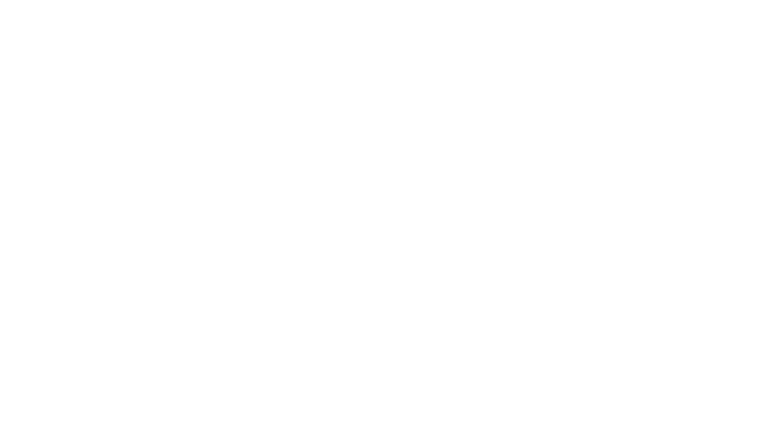
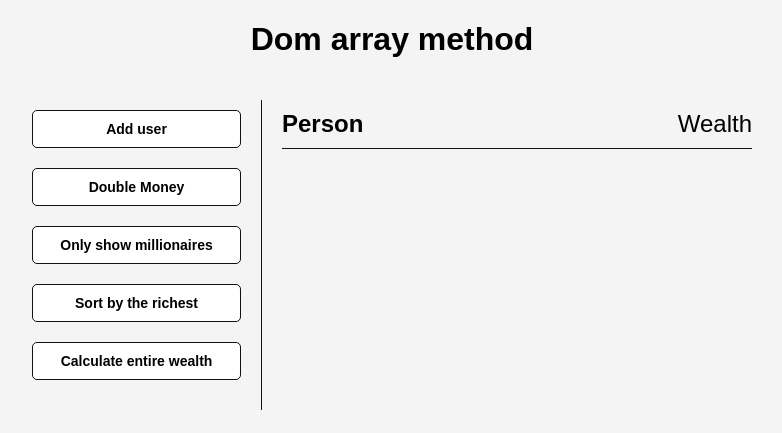
Before and after one commit to Dmckinney821/dom_stuff, a plain HTML site: page index.html in a window 1280 px wide. Shown: the whole page, without its empty margins (248-1030 px from the left). Drawn offline with Linux system fonts and the light colour scheme.

Commit message:
rich people things

```diff
--- a/index.html
+++ b/index.html
@@ -4,8 +4,22 @@
     <meta charset="UTF-8">
     <meta name="viewport" content="width=device-width, initial-scale=1.0">
     <title>Dom stuff</title>
+    <link rel="stylesheet" href="style.css">
 </head>
 <body>
-
+    <h1>Dom array method</h1>
+    <div class="container">
+        <aside>
+            <button id="add-user">Add user</button>
+                <button id="double">Double Money</button>
+                <button id="show-millionaires">Only show millionaires</button>
+                <button id="sort">Sort by the richest</button>
+                <button id="calculate-wealth">Calculate entire wealth</button>
+        </aside>
+        <main id="main">
+            <h2><strong>Person</strong> Wealth</h2>
+        </main>
+    </div>
+    <script src='script.js'></script>
 </body>
 </html>
--- a/style.css
+++ b/style.css
@@ -0,0 +1,72 @@
+* {
+    box-sizing: border-box;
+}
+
+body {
+    background-color: #f4f4f4;
+    font-family: Arial, Helvetica, sans-serif;
+    display: flex;
+    flex-flow: column;
+    align-items: center;
+    justify-content: center;
+    min-width: 100vh;
+    margin: 0;
+}
+
+.container {
+    display: flex;
+    padding: 20px;
+    margin: 0 auto;
+    max-width: 100%;
+    width: 800px;
+}
+
+aside {
+    padding: 10px 20px;
+    width: 250px;
+    border-right: 1px solid #111;
+}
+
+button {
+    background-color: #fff;
+    border: solid 1px #111;
+    border-radius: 5px;
+    cursor: pointer;
+    display: block;
+    width: 100%;
+    padding: 10px;
+    margin-bottom: 20px;
+    font-weight: bold;
+    font-size: 14px;
+}
+
+main {
+    flex: 1;
+    padding: 10px 20px;
+}
+
+h2 {
+    border-bottom: 1px solid #111;
+    padding-bottom: 10px;
+    display: flex;
+    justify-content: space-between;
+    font-weight: 300;
+    margin: 0 0 20px;
+}
+
+h3 {
+    background-color: #fff;
+    border-bottom: 1px solid #111;
+    padding: 10px;
+    display: flex;
+    justify-content: space-between;
+    font-weight: 300;
+    margin: 20px 0 0;
+}
+
+.person {
+    display: flex;
+    justify-content: space-between;
+    font-size: 20px;
+    margin-bottom: 10px;
+}
```
